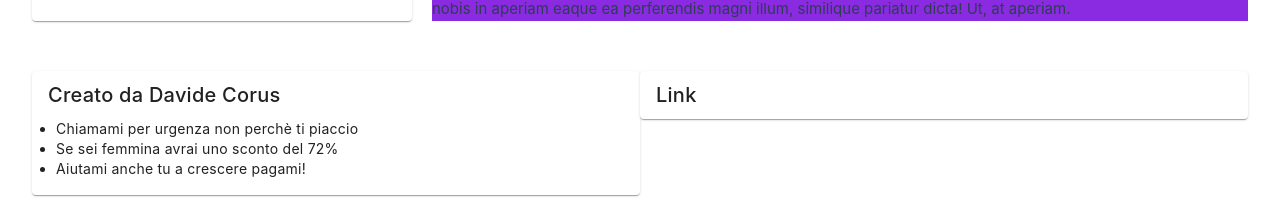
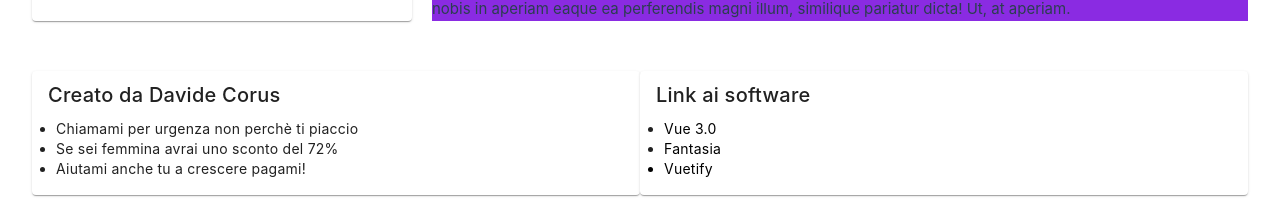
Before and after one commit to capdavide278/Stanza_domo, a Vue app: page / in a window 1280 px wide. Shown: the part 752-952 px from the top of the page. Built offline with nearby package versions, Linux system fonts and the light colour scheme.

Commit message:
creazione footer

```diff
--- a/src/components/Footer.vue
+++ b/src/components/Footer.vue
@@ -1,5 +1,5 @@
 <template>
-    <div style="margin-top: 50px;display: grid;grid-template-columns: 5fr 5fr;">
+    <div style="margin-top: 50px;display: grid;grid-template-columns: 1fr 1fr;">
         <div>
             <v-card>
                 <v-card-title>
@@ -19,8 +19,15 @@
         <div>
             <v-card>
                 <v-card-title>
-                    Link
+                    Link ai software
                 </v-card-title>
+                <v-card-text style="margin-left: 8px;">
+                    <ul>
+                        <li><a href="https://vuejs.org/" style="text-decoration: none; color: black;">Vue 3.0</a></li>
+                        <li><a href="https://www.youtube.com/watch?v=gFxIfZ-u6cw&t=1971s" style="text-decoration: none; color: black;">Fantasia</a></li>
+                        <li a href="https://vuetifyjs.com/en/" style="text-decoration: none; color: black;">Vuetify</li>
+                    </ul>
+                </v-card-text>
             </v-card>
         </div>
     </div>
```
